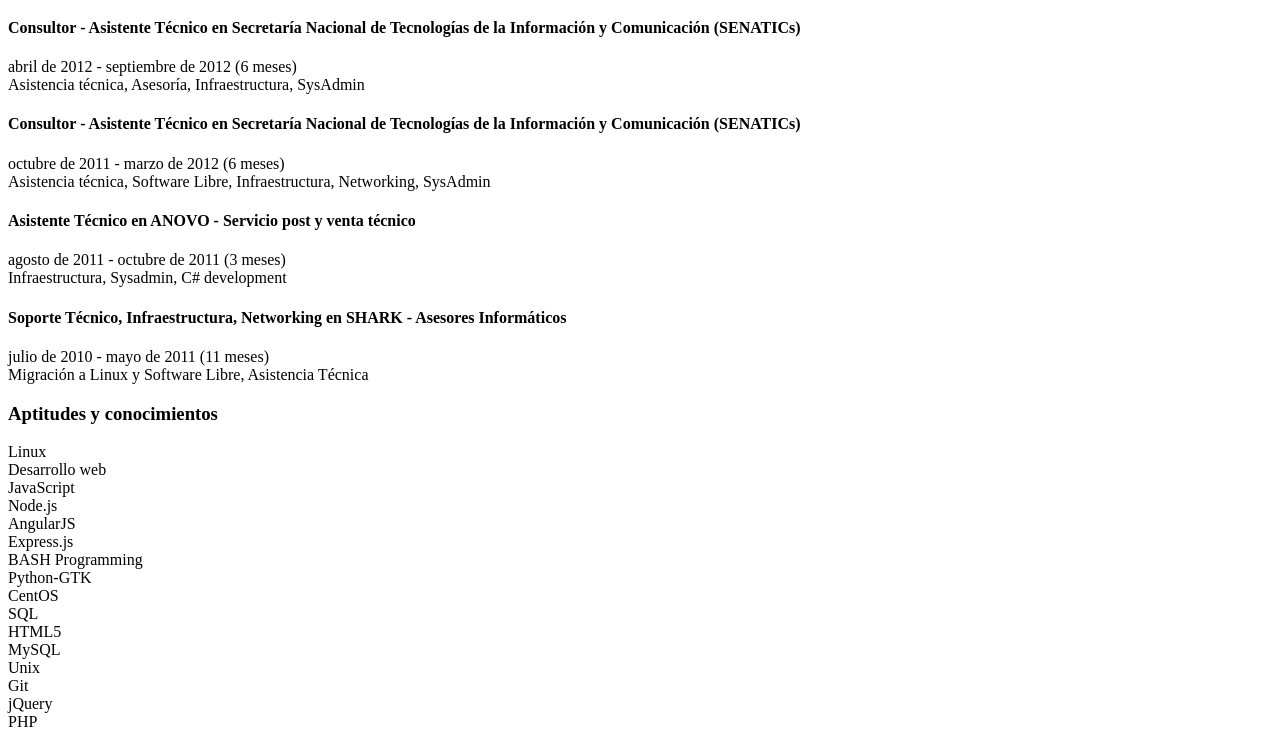
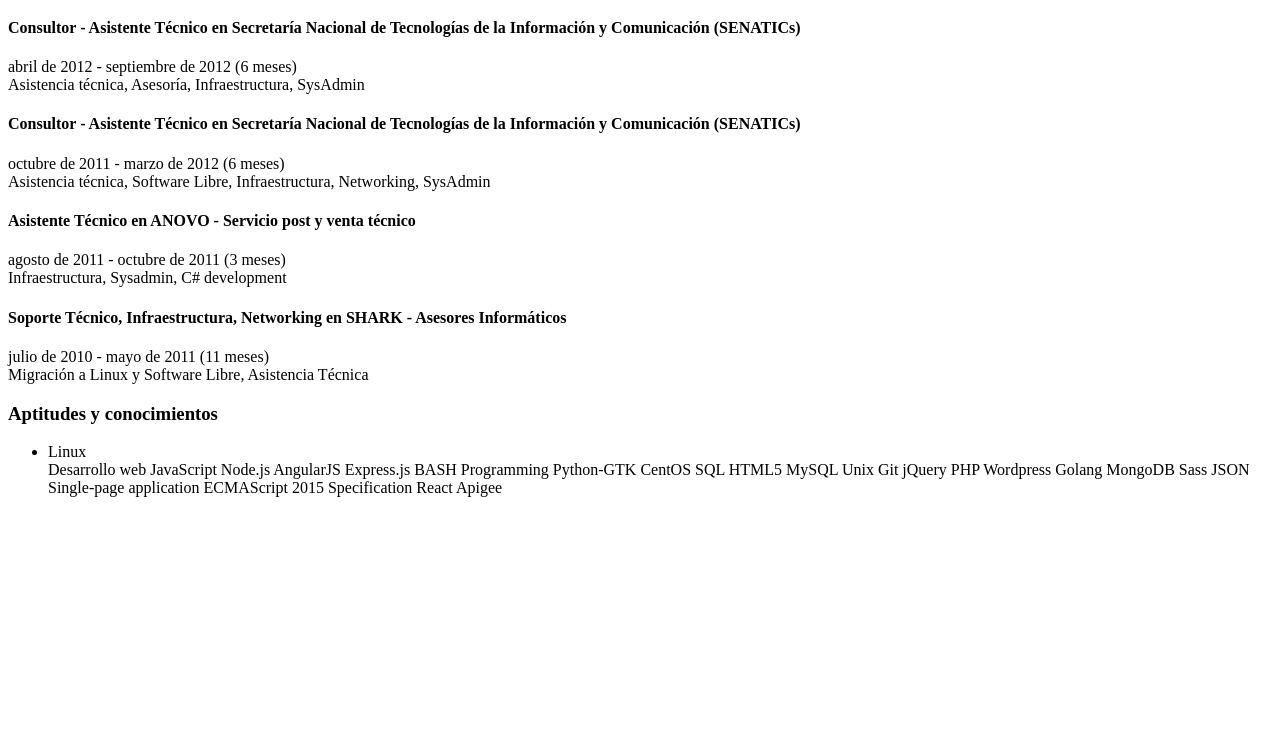
Before and after one commit to carloscarvallo/mofo-website, a website: page public/index.html in a window 1280 px wide. Shown: the part 1157-1888 px from the top of the page. After the commit the page ends 1670 px from the top, so only its background shows below. Drawn offline with Linux system fonts and the light colour scheme.

Commit message:
feat: adding public files

```diff
--- a/index.html
+++ b/public/index.html
@@ -10,14 +10,14 @@
     <h2>Consultor Informático / FullStack Developer</h2>
     <p>Email: carloscarvallo87@gmail.com</p>
     <h3>Extracto</h3>
-    <p>Front-end Dev: HTML5, CSS3, Sass, JavaScript (Client and Server-side)<br>
-      Back-end Coding / Scripting : Node.js, Python, G<br>
-      Javascript Frameworks & Libs: AngularJs, JQuery, React<br>
-      Css Frameworks: Materialize, Bootstrap, Material Desig<br>
-      Linux as Development and Deployment system: Kubuntu KDE5, Ubuntu, Debian, OpenSuse, CentOS<br>
-      Database : Mysql, Mongodb, Postgresql, Sqlit<br>
-      Control version: Git<br>
-      Others: server-side APIs<br>
+    <p><i>Front-end Dev :</i> HTML5, CSS3, Sass, JavaScript (Client and Server-side)<br>
+      <i>Back-end Coding / Scripting :</i> Node.js, Python, G<br>
+      <i>Javascript Frameworks & Libs :</i> AngularJs, JQuery, React<br>
+      <i>Css Frameworks :</i> Materialize, Bootstrap, Material Desig<br>
+      <i>Linux as Development and Deployment system :</i> Kubuntu KDE5, Ubuntu, Debian, OpenSuse, CentOS<br>
+      <i>Database :</i> Mysql, Mongodb, Postgresql, Sqlit<br>
+      <i>Control version :</i> Git<br>
+      <i>Others :</i> API development<br>
     </p>
     <h3>Experiencia</h3>
     <h4>Freelancer Web Developer en Simgia</h4>
@@ -62,30 +62,32 @@
     Migración a Linux y Software Libre, Asistencia Técnica<br>
 
     <h3>Aptitudes y conocimientos</h3>
-    Linux<br>
-    Desarrollo web<br>
-    JavaScript<br>
-    Node.js<br>
-    AngularJS<br>
-    Express.js<br>
-    BASH Programming<br>
-    Python-GTK<br>
-    CentOS<br>
-    SQL<br>
-    HTML5<br>
-    MySQL<br>
-    Unix<br>
-    Git<br>
-    jQuery<br>
-    PHP<br>
-    Wordpress<br>
-    Golang<br>
-    MongoDB<br>
-    Sass<br>
-    JSON<br>
-    Single-page application<br>
-    ECMAScript 2015 Specification<br>
-    React<br>
-    Apigee<br>
+    <ul>
+    <li>Linux</li>
+    Desarrollo web
+    JavaScript
+    Node.js
+    AngularJS
+    Express.js
+    BASH Programming
+    Python-GTK
+    CentOS
+    SQL
+    HTML5
+    MySQL
+    Unix
+    Git
+    jQuery
+    PHP
+    Wordpress
+    Golang
+    MongoDB
+    Sass
+    JSON
+    Single-page application
+    ECMAScript 2015 Specification
+    React
+    Apigee
+    </ul>
   </body>
 </html>
```
Also changed, not shown: public/core.js (added).
